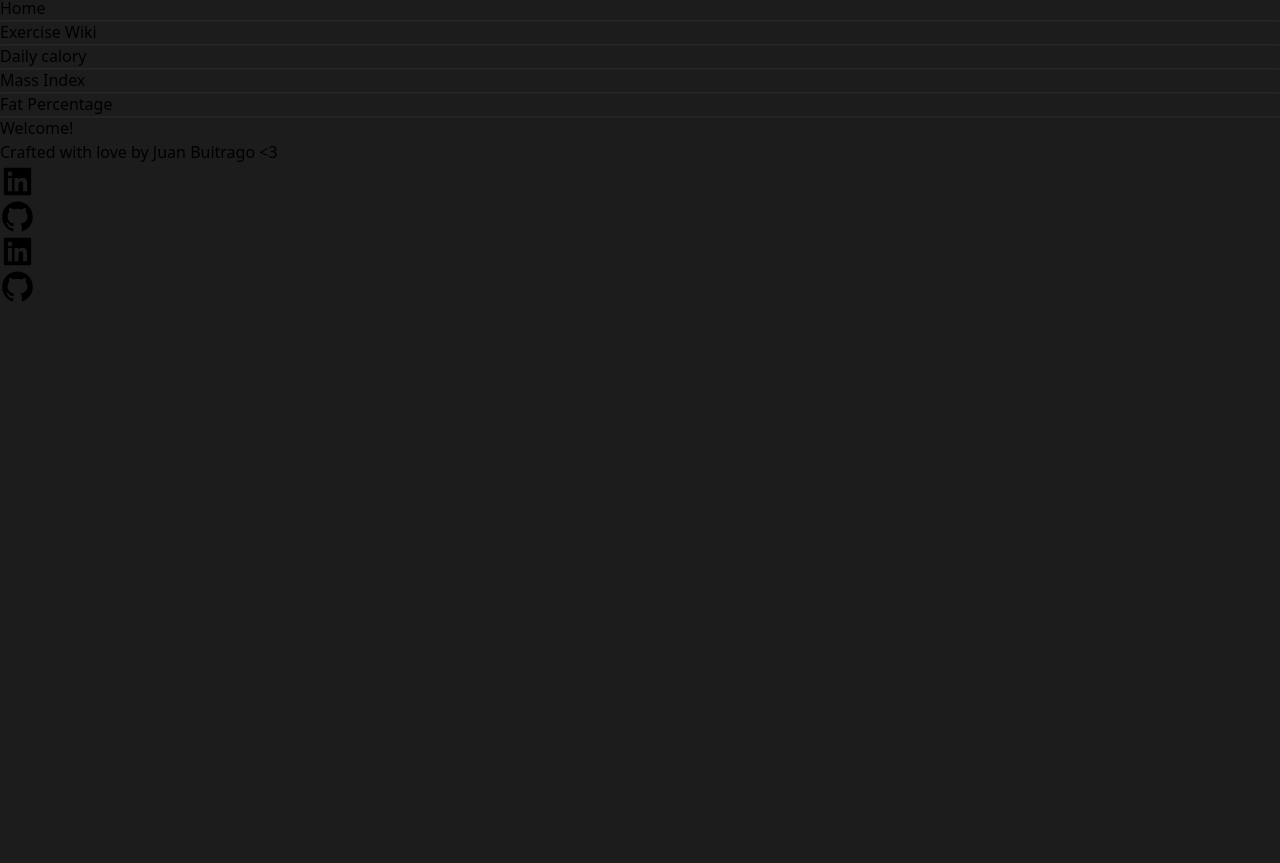
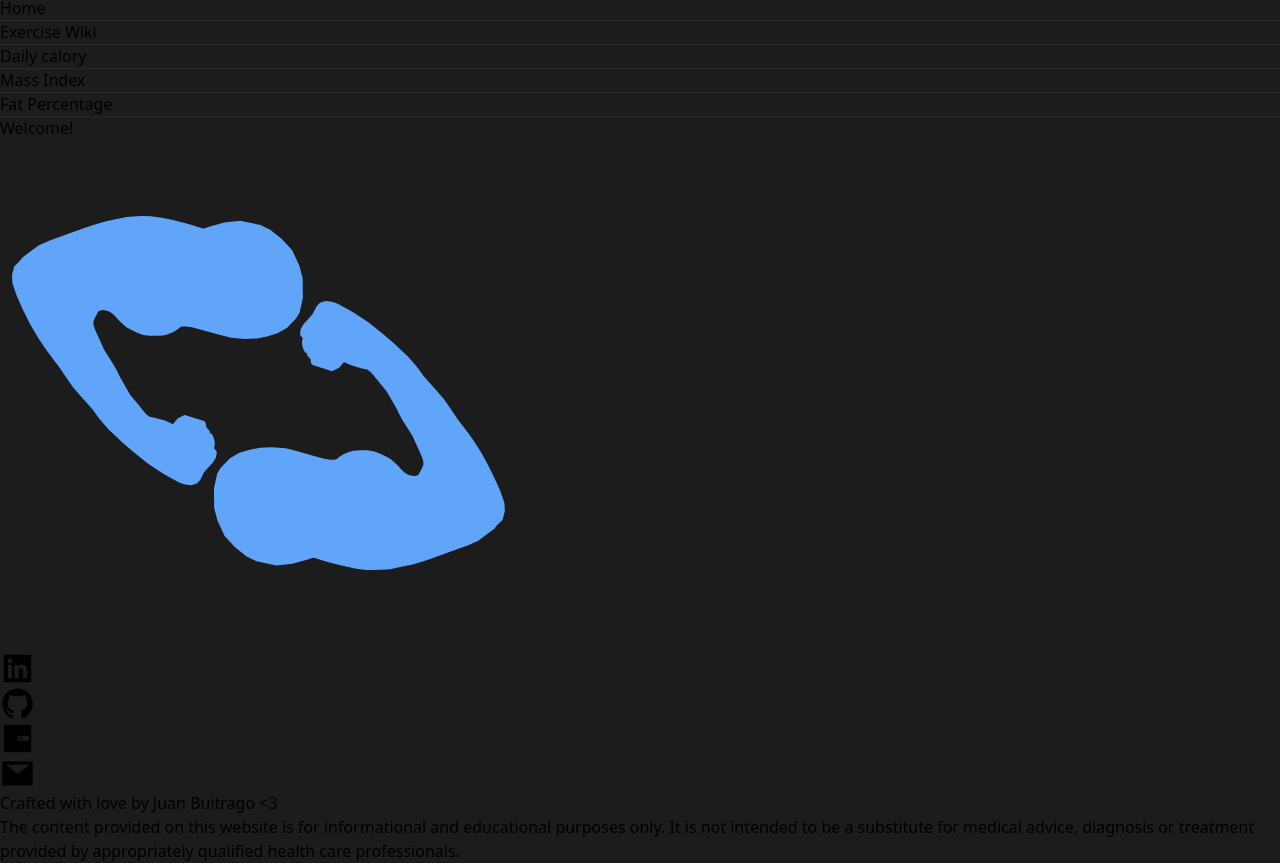
Before and after one commit to S4NCHOPANZ4/FitHub, a React (Vite) app: page / in a window 1280 px wide. Shown: the part 1195-2058 px from the top of the page. Before the commit the page ends 1499 px from the top, so only its background shows below. Built offline with nearby package versions, Linux system fonts and the light colour scheme; no server answers.

Commit message:
footer added

```diff
--- a/src/components/Footer.tsx
+++ b/src/components/Footer.tsx
@@ -1,26 +1,64 @@
-import { AiFillGithub, AiFillLinkedin } from "react-icons/ai"
+import { AiFillGithub, AiFillLinkedin, AiFillMail, AiFillWallet } from "react-icons/ai"
+import Icon from '../assets/Icon_md.svg'
+
 
 const Footer = () => {
+
+    const goTo = (link: string) => {
+        window.open(link, '_blank');
+    }
+
+    function sendMail() {
+        const email = 'buitr4gocontact@gmail.com';
+        const subject = 'Hi Juan!';
+        const body = 'Your Message...';
+
+        const mailtoLink = `mailto:${email}?subject=${encodeURIComponent(subject)}&body=${encodeURIComponent(body)}`;
+
+        window.open(mailtoLink, '_blank');
+    }
+
+
     return (
-    <div className=' w-full bg-zinc-800 flex flex-col item-center  py-5 mt-10'>
-        <div className="flex justify-center mb-5">
-            <h1 className="text-zinc-400 font-semibold">Crafted with love by Juan Buitrago {'<3'}</h1>
-        </div>
-        <div className="flex justify-evenly w-full">
-        <h1 className="text-center text-zinc-400 ">
-            <AiFillLinkedin size={35}/>
+        <div className=' w-full bg-zinc-800 flex flex-col item-center justify-center py-5 mt-10'>
+            <div className="flex w-full justify-between px-5 md:flex-row flex-col">
+                <div>
+                    <div
+                        className="flex justify-evenly items-center">
+                        <img src={Icon} alt="" className="w-[60px]" />
+                        <h1
+                            onClick={() => goTo('https://www.linkedin.com/in/juan-d-buitrago/')}
+                            className="text-center text-zinc-500 cursor-pointer">
+                            <AiFillLinkedin size={35} />
                         </h1>
-        <h1 className="text-center text-zinc-400 ">
-            <AiFillGithub size={35}/>
+                        <h1
+                            onClick={() => goTo('https://github.com/S4NCHOPANZ4')}
+                            className="text-center text-zinc-500 cursor-pointer">
+                            <AiFillGithub size={35} />
                         </h1>
-        <h1 className="text-center text-zinc-400 ">
-            <AiFillLinkedin size={35}/>
+                        <h1
+                            onClick={() => goTo('https://portfolio5-09.vercel.app')}
+                            className="text-center text-zinc-500 cursor-pointer">
+                            <AiFillWallet size={35} />
                         </h1>
-        <h1 className="text-center text-zinc-400 ">
-            <AiFillGithub size={35}/>
+                        <h1
+                            onClick={() => sendMail()}
+                            className="text-center text-zinc-500 cursor-pointer">
+                            <AiFillMail size={35} />
                         </h1>
 
                     </div>
+                    <div
+                        className="flex justify-center mb-5">
+                        <h1 className="text-zinc-400">Crafted with love by Juan Buitrago {'<3'}</h1>
+                    </div>
+                </div>
+                <div className="w-full md:w-[40%]">
+                    <h1 className="text-gray-400 text-xs text-justify md:text-end ">The content provided on this website is for informational and educational purposes only. It is not intended to be a substitute for medical advice, diagnosis or treatment provided by appropriately qualified health care professionals.</h1>
+                </div>
+            </div>
+
+
 
         </div>
     )
```
Also changed, not shown: src/assets/homegif.gif (deleted). Lines whose indentation alone changed are shown as unchanged.
